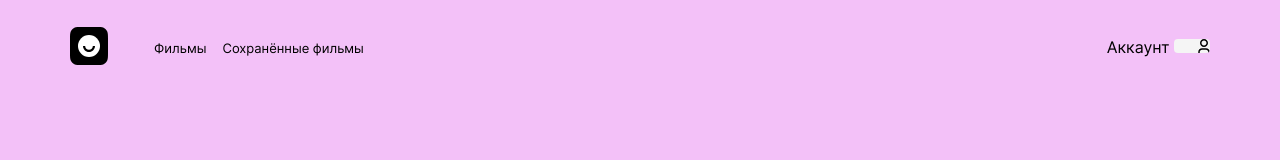
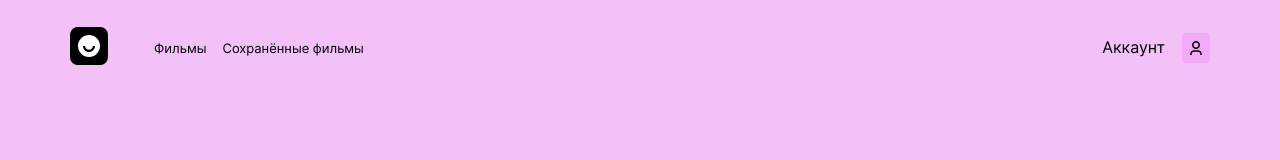
Before and after one commit to mintolime/movies-explorer-frontend, a React (Create React App) app: page / in a window 1280 px wide. Shown: the top 160 px of the page. Built offline with nearby package versions, Linux system fonts and the light colour scheme.

Commit message:
fix: fixed icon-prolile(3)

```diff
--- a/src/components/App/App.css
+++ b/src/components/App/App.css
@@ -31,10 +31,21 @@
 }
 
 .page__icon-profile {
-  padding-left: 24px;
+  padding: 8px;
   background: #F5F5F5;
   border-radius: 4px;
-  object-fit: cover;
+  box-sizing: border-box;
+}
+
+.page__icon-profile-pink {
+  background: #f2abf9;
+}
+
+.page__link-profile {
+  display: flex;
+  gap: 17px;
+  align-items: center;
+  justify-self: end;
 }
 
 /*миксы для блоков контента*/
--- a/src/components/Header/Header.css
+++ b/src/components/Header/Header.css
@@ -99,8 +99,8 @@
   gap: 0 16px;
 }
 
-.header__link-profile {
-  text-decoration: none;
-  color: #000;
-  justify-self: end;
+.header__link-text {
+  text-align: center;
+  padding: 0;
+  margin: 0;
 }
--- a/src/components/Header/HeaderNav.jsx
+++ b/src/components/Header/HeaderNav.jsx
@@ -1,8 +1,9 @@
 import React from 'react';
-import { Link } from 'react-router-dom';
+import { Link, useLocation } from 'react-router-dom';
 import icon from '../../images/icon-profile.svg';
 
 function HeaderNav() {
+  const location = useLocation();
   const [isLoggedIn, setIsLoggedIn] = React.useState(true);
 
   return isLoggedIn ? (
@@ -15,8 +16,15 @@ function HeaderNav() {
           Сохранённые фильмы
         </Link>
       </div>
-      <Link to="/profile" className="header__link-profile page__link">
-        Аккаунт <img className="page__icon-profile" src={icon} alt="иконка профиля" />
+      <Link to="/profile" className="page__link-profile page__link">
+        <p className="header__link-text">Аккаунт</p>
+        <img
+          className={`page__icon-profile  ${
+            location.pathname === '/' ? 'page__icon-profile-pink' : ''
+          }`}
+          src={icon}
+          alt="иконка профиля"
+        />
       </Link>
     </>
   ) : (
--- a/src/components/Navigation/NavContent.jsx
+++ b/src/components/Navigation/NavContent.jsx
@@ -17,8 +17,9 @@ function NavContent() {
       <Link to="/saved-movies" className="navigation__link navigation__link-item page__link">
         Сохранённые фильмы
       </Link>
-      <Link to="/profile" className="navigation__link navigation__link-profile page__link">
-        Аккаунт <img src={icon} alt="иконка профиля" />
+      <Link to="/profile" className="navigation__link navigation__link-profile page__link page__link-profile">
+        <p>Аккаунт</p>
+        <img src={icon} className="page__icon-profile" alt="иконка профиля" />
       </Link>
     </>
   ) : (
```
